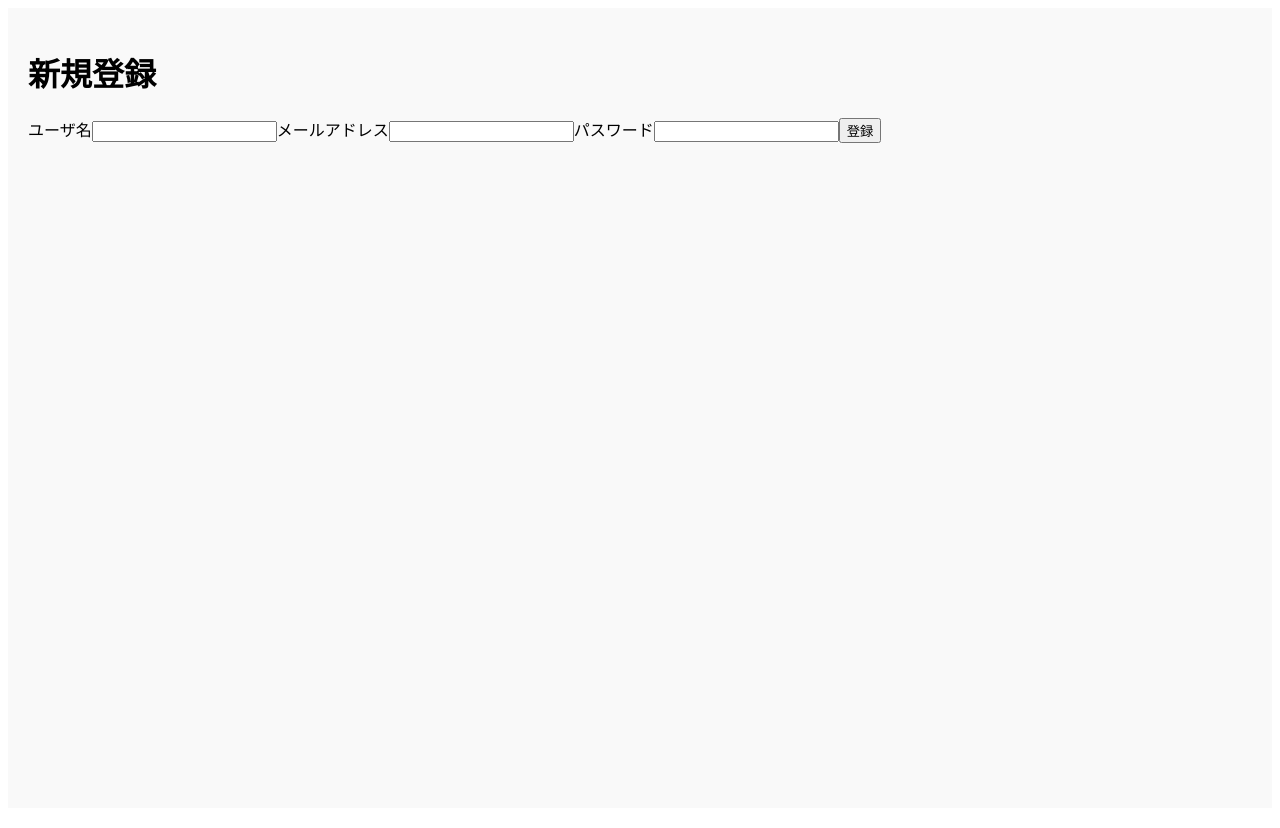
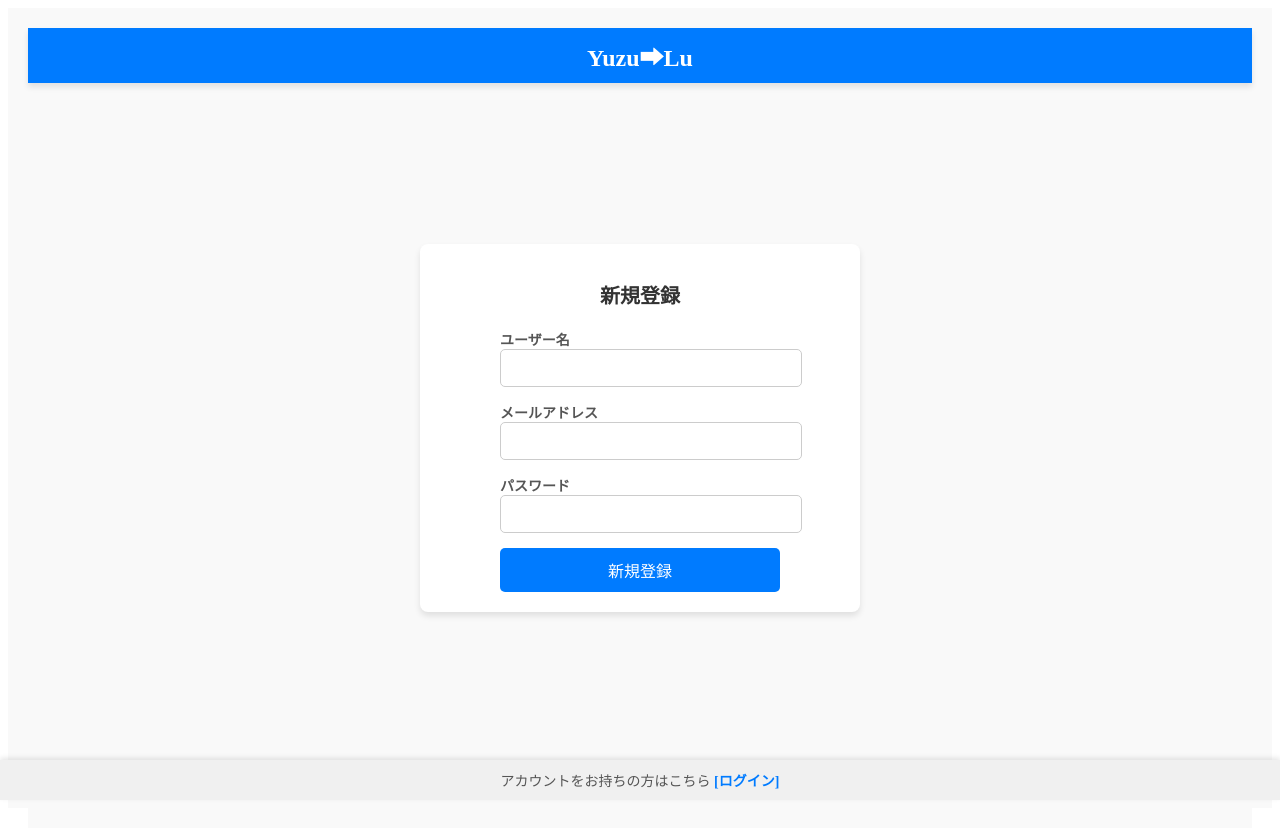
Before and after one commit to kcs655/Yuzu-Lu, a Next.js app: page /register in a window 1280 px wide. Built offline with nearby package versions, Linux system fonts and the light colour scheme.

Commit message:
まさや変更５

```diff
--- a/src/app/register/page.tsx
+++ b/src/app/register/page.tsx
@@ -1,12 +1,13 @@
 "use client";
 
-// pages/register.tsx
-import { useState } from 'react';
+import { useState } from "react";
+import { useRouter } from "next/navigation";
 
 export default function Register() {
-  const [username, setUsername] = useState('');
-  const [email, setEmail] = useState('');
-  const [password, setPassword] = useState('');
+  const [email, setEmail] = useState("");
+  const [password, setPassword] = useState("");
+  const [username, setUsername] = useState("");
+  const router = useRouter();
 
   const handleSubmit = async (e: React.FormEvent) => {
     e.preventDefault();
@@ -14,61 +15,172 @@ export default function Register() {
     const userData = { username, email, password };
 
     try {
-      const response = await fetch('/api/register', {
-        method: 'POST',
+      const response = await fetch("/api/register", {
+        method: "POST",
         headers: {
-          'Content-Type': 'application/json',
+          "Content-Type": "application/json",
         },
         body: JSON.stringify(userData),
       });
 
       if (response.ok) {
-        alert('ユーザーが登録されました！');
-        setUsername('');
-        setEmail('');
-        setPassword('');
+        alert("新規登録成功！");
+        router.push("/login"); // 新規登録成功後にログイン画面に遷移
       } else {
-        alert('ユーザー登録に失敗しました。');
+        alert("新規登録失敗");
       }
     } catch (error) {
-      console.error('エラー:', error);
-      alert('エラーが発生しました。');
+      console.error("エラー:", error);
+      alert("エラーが発生しました。");
     }
   };
 
   return (
-    <div>
-      <h1>新規登録</h1>
-      <form onSubmit={handleSubmit}>
-        <label>
-          ユーザ名
+    <div style={styles.container}>
+      {/* ヘッダー */}
+      <header style={styles.header}>
+        <h1 style={styles.title}>Yuzu➡Lu</h1>
+      </header>
+
+      {/* 新規登録フォーム */}
+      <div style={styles.registerBox}>
+        <h2 style={styles.registerTitle}>新規登録</h2>
+        <form onSubmit={handleSubmit} style={styles.form}>
+          <label style={styles.label}>
+            ユーザー名
             <input
               type="text"
               value={username}
               onChange={(e) => setUsername(e.target.value)}
+              style={styles.input}
               required
             />
           </label>
-        <label>
+          <label style={styles.label}>
             メールアドレス
             <input
               type="email"
               value={email}
               onChange={(e) => setEmail(e.target.value)}
+              style={styles.input}
               required
             />
           </label>
-        <label>
+          <label style={styles.label}>
             パスワード
             <input
               type="password"
               value={password}
               onChange={(e) => setPassword(e.target.value)}
+              style={styles.input}
               required
             />
           </label>
-        <button type="submit">登録</button>
+          <button type="submit" style={styles.button}>
+            新規登録
+          </button>
         </form>
+      </div>
+
+      {/* フッター */}
+      <footer style={styles.footer}>
+        <p style={styles.footerText}>
+          アカウントをお持ちの方はこちら{" "}
+          <a href="/login" style={styles.link}>
+            [ログイン]
+          </a>
+        </p>
+      </footer>
     </div>
   );
 }
+
+const styles = {
+  container: {
+    display: "flex",
+    flexDirection: "column" as const,
+    justifyContent: "center",
+    alignItems: "center",
+    height: "100vh",
+    backgroundColor: "#f9f9f9",
+    position: "relative" as const,
+  },
+  header: {
+    position: "absolute" as const,
+    top: "0",
+    width: "100%",
+    textAlign: "center" as const,
+    backgroundColor: "#007BFF",
+    color: "#ffffff",
+    padding: "10px 0",
+    boxShadow: "0 4px 6px rgba(0, 0, 0, 0.1)",
+  },
+  title: {
+    fontSize: "24px",
+    fontWeight: "bold" as const,
+    margin: 0,
+  },
+  registerBox: {
+    display: "flex",
+    flexDirection: "column" as const,
+    justifyContent: "center",
+    alignItems: "center",
+    backgroundColor: "#ffffff",
+    padding: "20px",
+    borderRadius: "8px",
+    boxShadow: "0 4px 6px rgba(0, 0, 0, 0.1)",
+    width: "400px",
+  },
+  registerTitle: {
+    fontSize: "20px",
+    marginBottom: "20px",
+    color: "#333",
+  },
+  form: {
+    display: "flex",
+    flexDirection: "column" as const,
+    gap: "15px",
+    width: "70%",
+  },
+  label: {
+    fontSize: "14px",
+    fontWeight: "bold" as const,
+    color: "#555",
+  },
+  input: {
+    padding: "10px",
+    fontSize: "14px",
+    border: "1px solid #ccc",
+    borderRadius: "5px",
+    width: "100%",
+  },
+  button: {
+    padding: "10px",
+    backgroundColor: "#007BFF",
+    color: "white",
+    fontSize: "16px",
+    border: "none",
+    borderRadius: "5px",
+    cursor: "pointer",
+    textAlign: "center" as const,
+  },
+  footer: {
+    position: "fixed" as const,
+    bottom: "0",
+    width: "100%",
+    backgroundColor: "#f0f0f0",
+    textAlign: "center" as const,
+    padding: "10px 0",
+    boxShadow: "0 -2px 5px rgba(0, 0, 0, 0.1)",
+  },
+  footerText: {
+    margin: 0,
+    fontSize: "14px",
+    color: "#555",
+  },
+  link: {
+    color: "#007BFF",
+    textDecoration: "none",
+    fontWeight: "bold" as const,
+  },
+};
```
Also changed, not shown: src/app/login/page.tsx (+129 -17 lines), 1 other file (tests, documents, lock files or other folders). Lines whose indentation alone changed are shown as unchanged.
